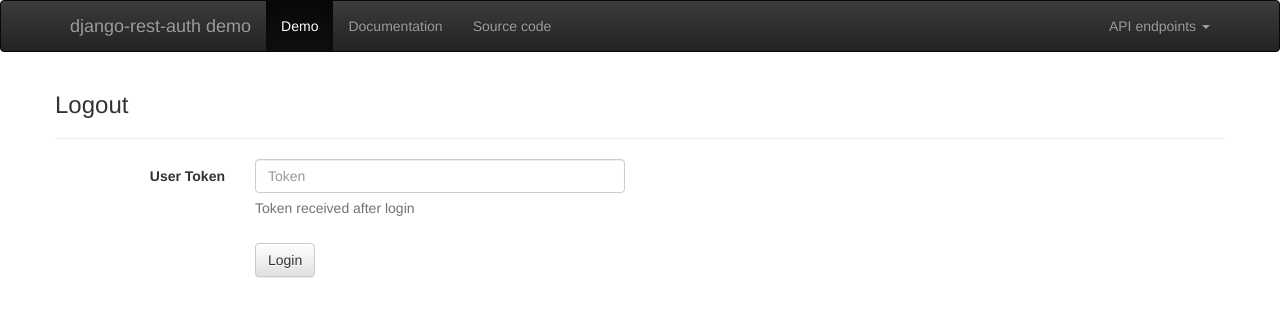
After one commit to DreamGlimmer/django-rest-auth, a Django app: page /logout/ in a window 1280 px wide. The commit adds this page. Shown: the top 317 px of the page. Run offline with Django 3.2, Linux system fonts and the light colour scheme; some libraries are stand-ins or nearby versions.

Commit message:
Added logout functionality to demo project

```diff
--- a/demo/demo/urls.py
+++ b/demo/demo/urls.py
@@ -11,6 +11,8 @@ urlpatterns = [
         name='email-verification'),
     url(r'^login/$', TemplateView.as_view(template_name="login.html"),
         name='login'),
+    url(r'^logout/$', TemplateView.as_view(template_name="logout.html"),
+        name='logout'),
     url(r'^password-reset/$',
         TemplateView.as_view(template_name="password_reset.html"),
         name='password-reset'),
--- a/demo/templates/base.html
+++ b/demo/templates/base.html
@@ -40,6 +40,7 @@
                 <li class="divider"></li>
                 <!-- these pages require user token -->
                 <li><a href="{% url 'user-details' %}">User details</a></li>
+                <li><a href="{% url 'logout' %}">Logout</a></li>
                 <li><a href="{% url 'password-change' %}">Password change</a></li>
             </ul>
           </li>
--- /dev/null
+++ b/demo/templates/fragments/logout_form.html
@@ -0,0 +1,20 @@
+{% block content %}
+
+  <form class="form-horizontal ajax-post" role="form" action="{% url 'rest_logout' %}">{% csrf_token %}
+    <div class="form-group">
+      <label for="token" class="col-sm-2 control-label">User Token</label>
+      <div class="col-sm-4">
+        <input name="token" type="text" class="form-control" id="token" placeholder="Token">
+        <p class="help-block">Token received after login</p>
+      </div>
+    </div>
+
+  <div class="form-group">
+    <div class="col-sm-offset-2 col-sm-10">
+      <button type="submit" class="btn btn-default">Login</button>
+    </div>
+  </div>
+
+  <div class="form-group api-response"></div>
+  </form>
+{% endblock %}
--- /dev/null
+++ b/demo/templates/logout.html
@@ -0,0 +1,8 @@
+{% extends "base.html" %}
+
+{% block content %}
+  <div class="row">
+    <h3>Logout</h3><hr/>
+    {% include "fragments/logout_form.html" %}
+  </div>
+{% endblock %}
```
